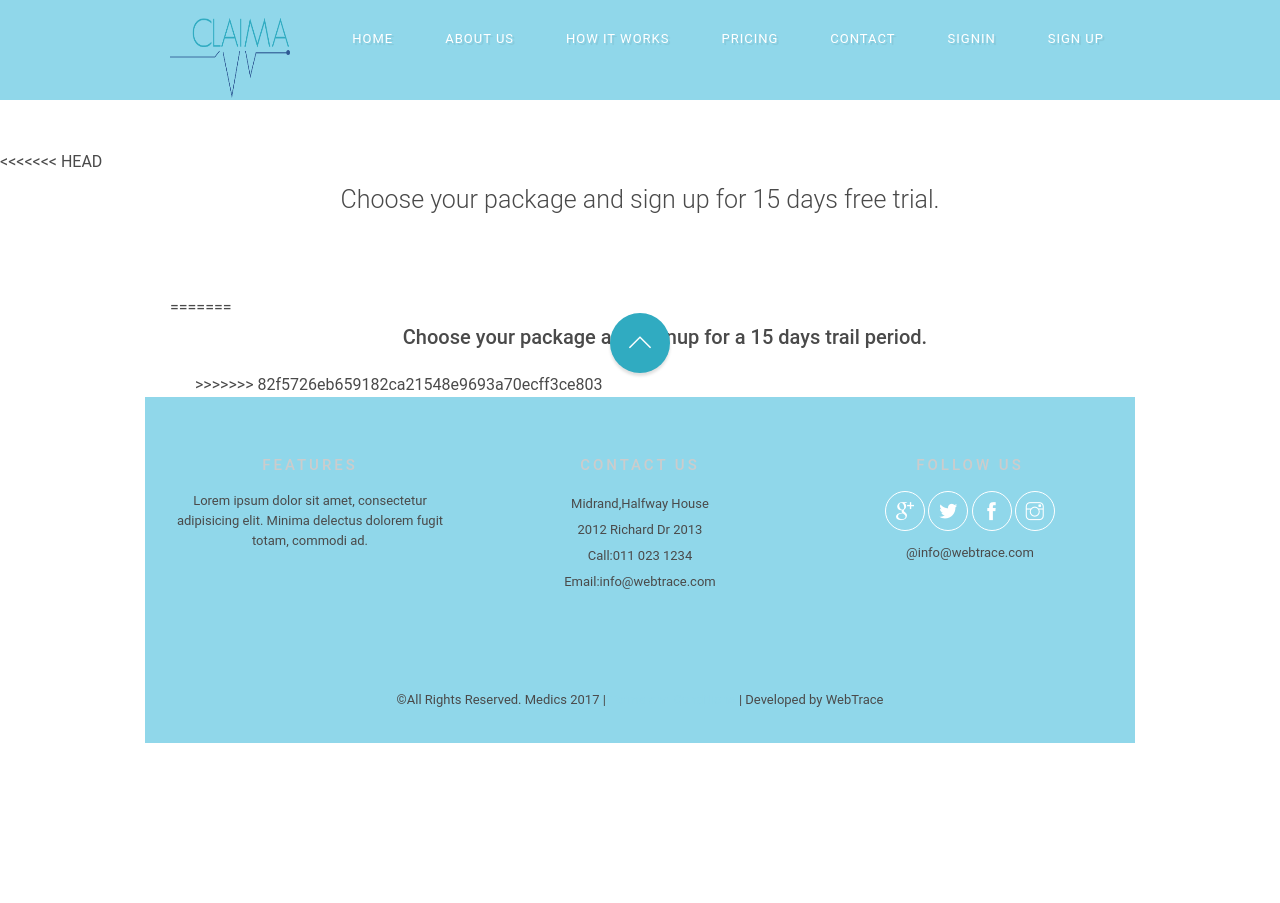
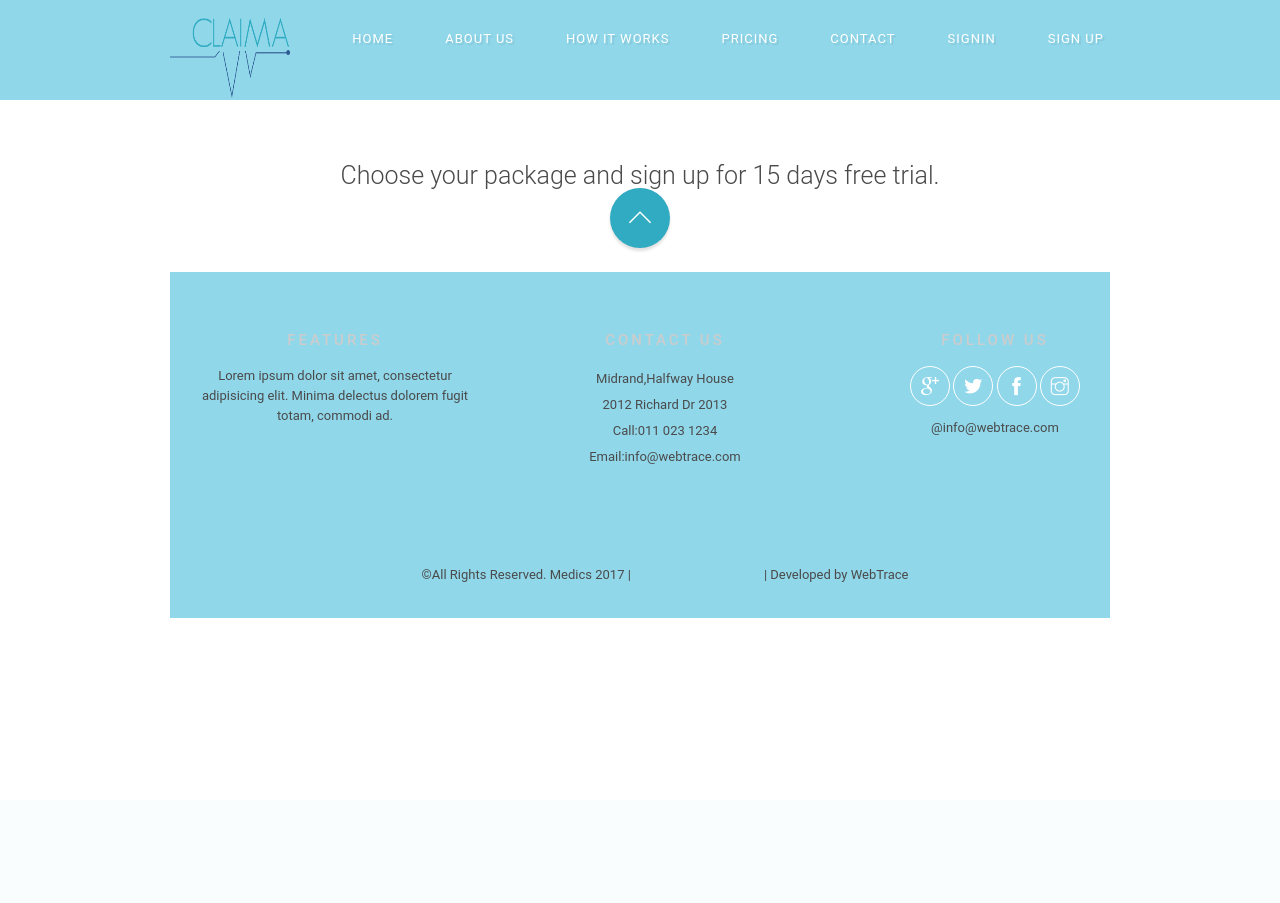
Before and after one commit to WebTrace/MedApp, a CodeIgniter app: page /database/pricing in a window 1280 px wide. After the commit the page ends 618 px from the top, so only its background shows below. Run offline with CodeIgniter, Linux system fonts and the light colour scheme; data that the repository does not hold is empty.

Commit message:
Manny - Pricing

```diff
--- a/application/views/pages/Pricing.php
+++ b/application/views/pages/Pricing.php
@@ -9,30 +9,13 @@
 </div>
 
 <div id="fh5co-main">
-<<<<<<< HEAD
     <div class="container">
         <div class="row">
             <div class="col-lg-12">
                 <div class="package-header">
                     <h3 class="text-center">Choose your package and sign up for 15 days free trial.</h3>
                 </div>
-=======
-    <div class="container-fluid">
-        <div class="container">
-            <div class="row">
-                <div class="col-lg-12">
 
-                </div>
-            </div>
-        </div>
-    </div>
-    <div class="container">
-        <div class="row">
-            <div class="col-lg-12">
-                <h3 class="text-center">Choose your package and signup for a 15 days trail period.</h3>
->>>>>>> 82f5726eb659182ca21548e9693a70ecff3ce803
-            </div>
-        </div>
         <div class="cus-table">
             <div class="row cus-row">
                 <?Php if(count($account_types) > 0) : ?>
```
